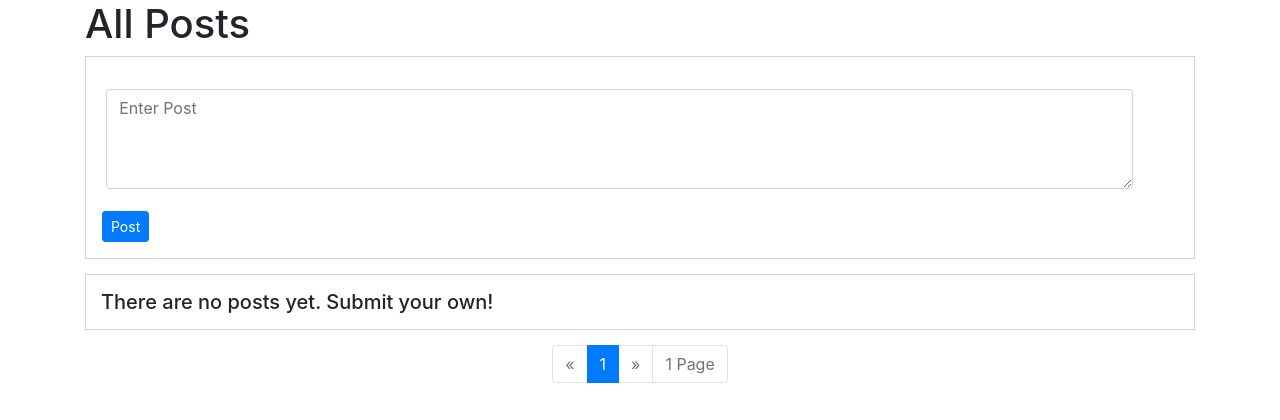
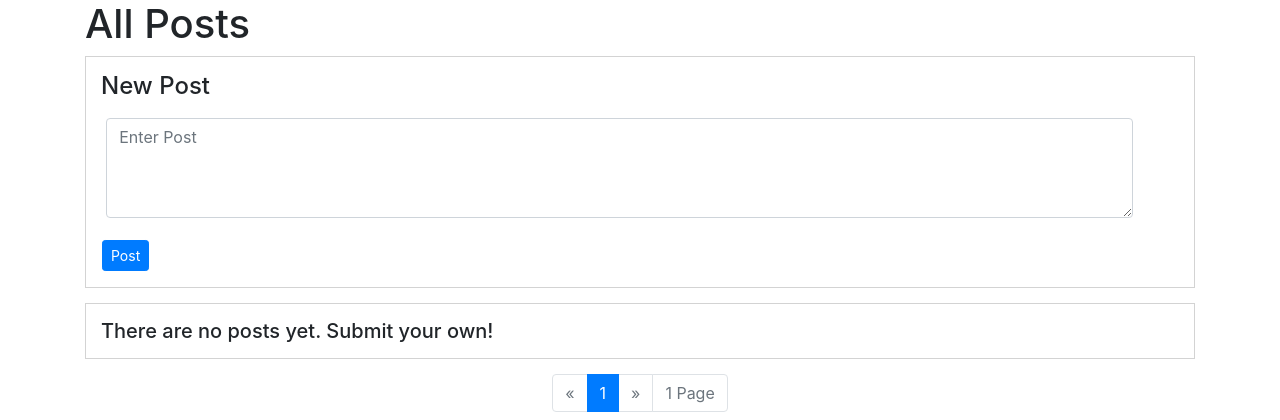
Before and after one commit to claytonandersoncode/Network, a Django app: page / in a window 1280 px wide. Shown: the part 56-476 px from the top of the page. Run offline with Django 3.2, Linux system fonts and the light colour scheme; the visitor is signed in with stand-in values (Sample User, id 1); data that the repository does not hold is empty; some libraries are stand-ins or nearby versions.

Commit message:
Added New Post text

```diff
--- a/network/templates/network/index.html
+++ b/network/templates/network/index.html
@@ -9,6 +9,7 @@
     {% if user.is_authenticated %}
     <!--Compose -->
     <div id="compose-view">
+        <h4>New Post</h4>
         <form action="{% url 'compose' %}" method="post">
             {% csrf_token %}
             <table>
```
